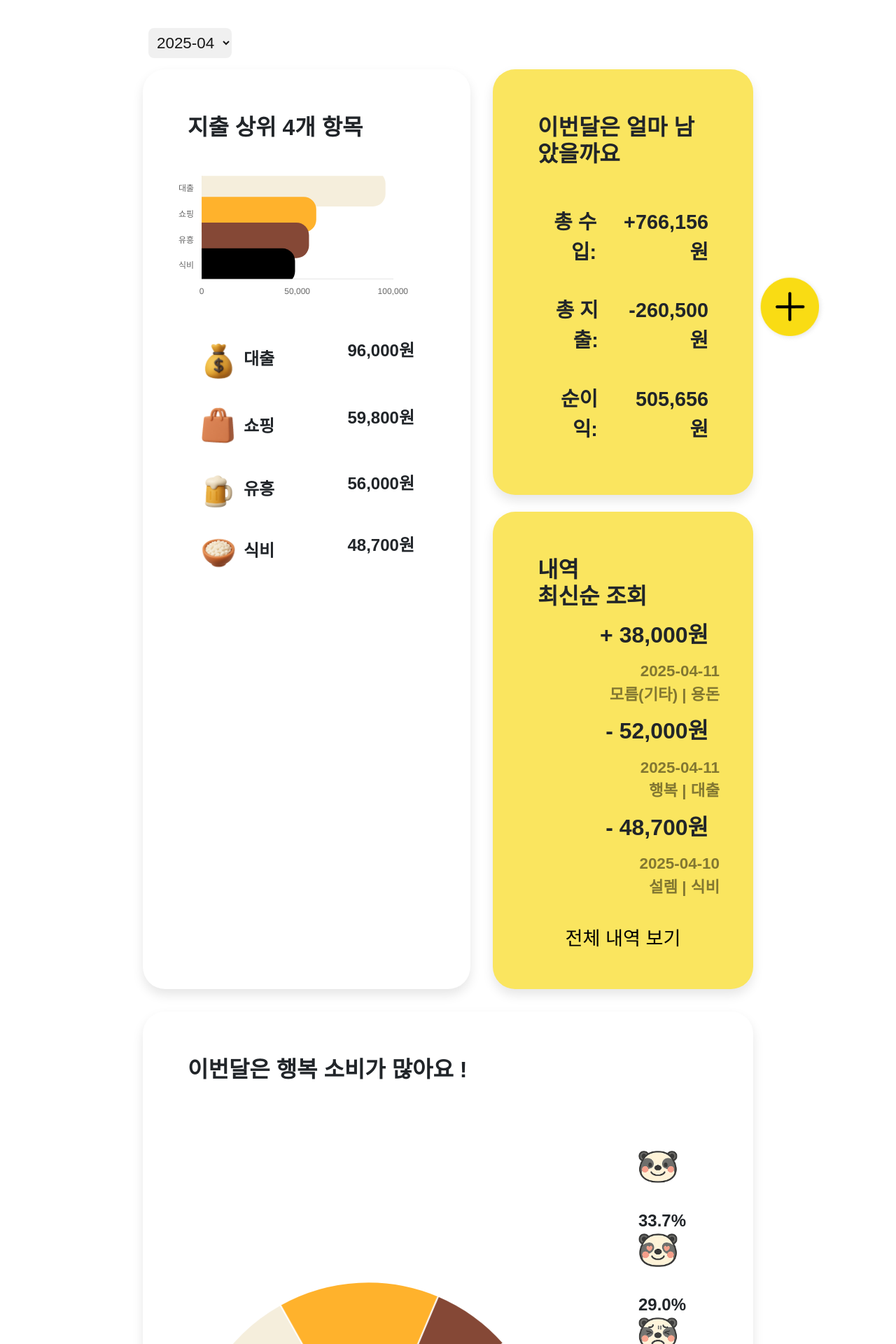
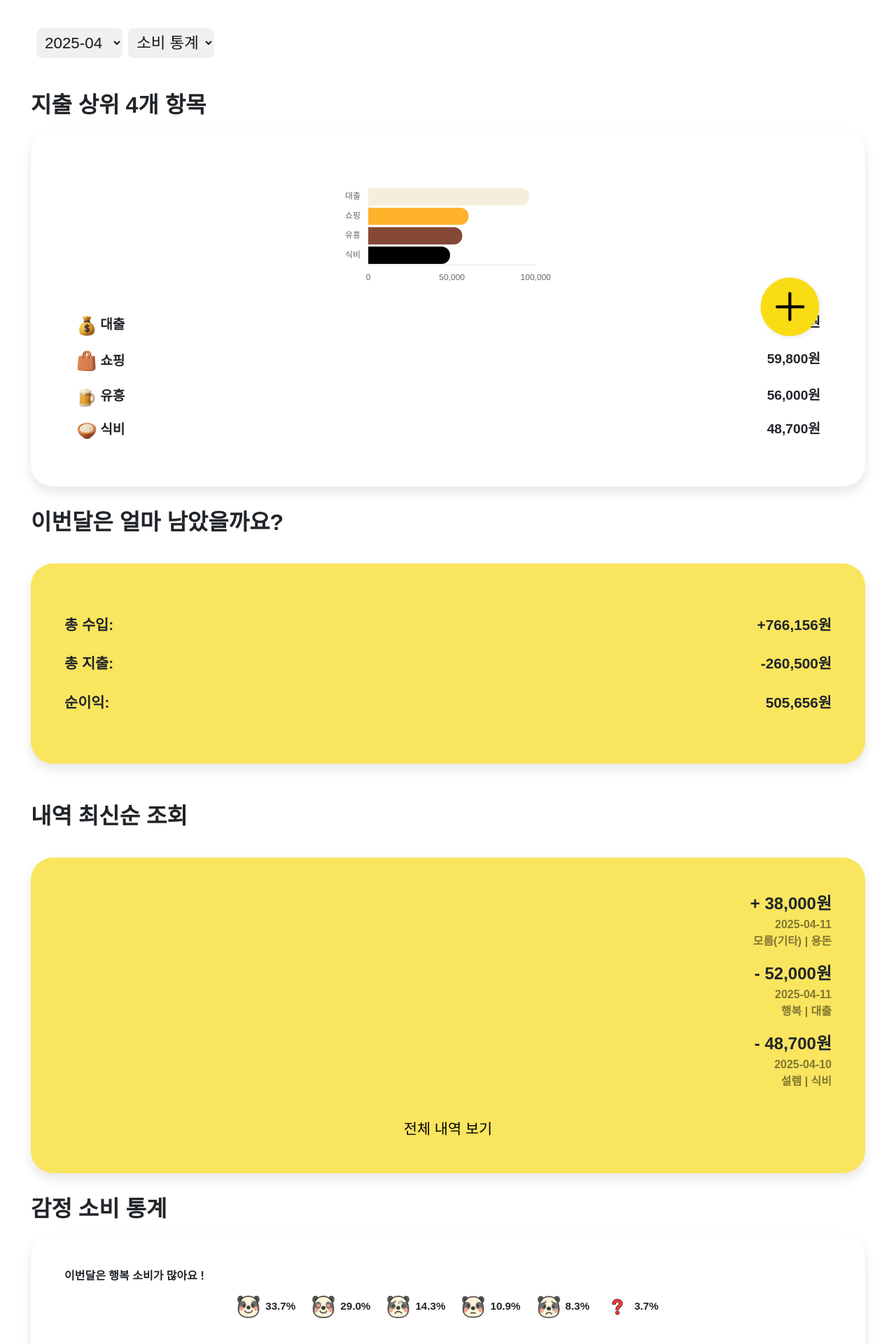
Before and after one commit to hellozo0/Gulp, a Vue app in the folder gulp-web/: page /home in a window 1280 px wide. Shown: the part 260-2180 px from the top of the page at 70% size. Built offline with nearby package versions, Linux system fonts and the light colour scheme; data requests are answered from the project's data file; what v-calendar would draw is missing.

Commit message:
feat : 통계 컴포넌트 수직 정렬 후 앱뷰 전환

```diff
--- a/gulp-web/src/components/ByEmotion.vue
+++ b/gulp-web/src/components/ByEmotion.vue
@@ -1,26 +1,29 @@
 <template>
   <div>
-    <h2 v-if="emotionStore.topCategories.length">
+    <div class="topEmotion" v-if="emotionStore.topCategories.length">
       이번달은 {{ emotionStore.emotionTitle }} 소비가 많아요 !
-    </h2>
-    <h2 v-else>이번달은 등록된 감정 소비가 없어요</h2>
-    <div class="chart-section">
-      <div class="chart-container">
-        <canvas ref="doughnut"></canvas>
+    </div>
+    <div class="topEmotion" v-else>이번달은 등록된 감정 소비가 없어요</div>
+
+    <!-- 가로 퍼센트 리스트 -->
+    <div class="emotion-list">
+      <div
+        class="emotion-item"
+        v-for="item in emotionStore.topCategories"
+        :key="item.emotion"
+      >
+        <img :src="getImageUrl(item.emotion)" alt="icon" class="icon" />
+        <span>{{ item.percent }}%</span>
       </div>
-      <br />
-      <ul>
-        <li v-for="item in emotionStore.topCategories" :key="item.emotion">
-          <div class="expense">
-            <img :src="getImageUrl(item.emotion)" alt="icon" class="icon" />
-            &nbsp;&nbsp;
-            <span style="float: right"> {{ item.percent }}% </span>
-          </div>
-        </li>
-      </ul>
+    </div>
+
+    <!-- 도넛 차트 -->
+    <div class="chart-container">
+      <canvas ref="doughnut"></canvas>
     </div>
   </div>
 </template>
+
 <script setup>
 import { ref, watch, onMounted } from 'vue';
 import { useEmotionStore } from '@/stores/emotion'; // 경로는 프로젝트 구조에 맞게
@@ -117,24 +120,52 @@ h3 {
   padding: 2rem 1rem;
 }
 
+/* .chart-container {
+  width: 100%;
+  position: relative;
+} */
+
+.emotion-list {
+  display: flex;
+  justify-content: center;
+  flex-wrap: wrap;
+  gap: 1.5rem;
+  padding: 1rem 0;
+}
+
+.emotion-item {
+  display: flex;
+  align-items: center;
+  font-weight: bold;
+  font-size: 0.95rem;
+}
+
+.icon {
+  width: 2rem;
+  height: 2rem;
+  margin-right: 0.5rem;
+}
+
 .chart-container {
-  width: 900px;
-  position: relative;
+  width: 100%;
+  max-width: 400px;
+  margin: 0 auto;
+  padding-top: 1.5rem;
 }
 
 canvas {
-  width: 100% !important;
-  height: 100% !important;
+  width: 100%;
+  height: auto;
   display: block;
 }
 
 .chart-text {
-  max-width: 250px;
+  max-width: 100%;
   font-size: 1rem;
-  line-height: 1.6;
+  line-height: 100%;
 }
 
-ul {
+/* ul {
   list-style: none;
   padding: 0;
   margin-top: 1rem;
@@ -143,22 +174,22 @@ ul {
 li {
   margin-bottom: 0.5rem;
   font-size: 0.95rem;
-}
+} */
 
-h2 {
+.topEmotion {
   font-weight: bold;
-  margin: 1rem;
+  font-size: 1rem;
 }
 
 .expense {
-  font-size: 1.5rem;
+  font-size: 1rem;
   font-weight: bold;
   margin: 2rem;
 }
 
-.icon {
-  width: 3.5rem;
+/* .icon {
+  width: 2rem;
   margin-right: 0.5rem;
   vertical-align: middle;
-}
+} */
 </style>
--- a/gulp-web/src/components/BySpending.vue
+++ b/gulp-web/src/components/BySpending.vue
@@ -1,6 +1,6 @@
 <template>
   <div>
-    <h2>지출 상위 4개 항목</h2>
+    <!-- <h2>지출 상위 4개 항목</h2> -->
     <br />
     <canvas ref="barChart"></canvas>
   </div>
@@ -73,8 +73,8 @@ const renderChart = (labels, data) => {
             '#000000',
             '#706D54',
           ],
-          borderRadius: 18,
-          barThickness: 50,
+          borderRadius: 15,
+          barThickness: 24,
           barPercentage: 0.6,
           categoryPercentage: 0.8,
         },
@@ -119,15 +119,18 @@ onMounted(updateChart);
 watch(() => props.selectedMonth, updateChart);
 </script>
 <style scoped>
-h2 {
+/* h2 {
   font-weight: bold;
   margin: 1rem;
+} */
+
+canvas {
+  max-width: 100%;
+  height: auto;
+  display: block;
+  margin: 0 auto;
 }
 
-canvas {
-  max-width: 90%;
-  text-align: center;
-}
 ul {
   list-style: none;
   padding: 0;
@@ -139,14 +142,14 @@ li {
 }
 
 .expense {
-  font-size: 1.5rem;
+  font-size: 1.2rem;
   font-weight: bold;
-  margin: 2rem;
+  margin: 1rem;
 }
 
 .icon {
-  width: 3.5rem;
-  margin-right: 0.5rem;
+  width: 2rem;
+  margin-right: 0.2rem;
   vertical-align: middle;
 }
 </style>
--- a/gulp-web/src/components/NetProfit.vue
+++ b/gulp-web/src/components/NetProfit.vue
@@ -1,6 +1,6 @@
 <template>
   <div class="result">
-    <h2>이번달은 얼마 남았을까요</h2>
+    <!-- <h2>이번달은 얼마 남았을까요</h2> -->
     <br />
     <div class="between">
       <p>총 수입:</p>
@@ -39,15 +39,15 @@ const totalExpense = computed(() =>
 const netIncome = computed(() => netProfitStore.netIncome(props.selectedMonth));
 </script>
 <style scoped>
-h2 {
+/* h2 {
   font-weight: bold;
   margin: 1rem;
-}
+} */
 p {
-  font-size: 1.8rem;
+  font-size: 1.3rem;
   text-align: right;
   font-weight: bold;
-  margin: 1rem;
+  /* margin: 1rem; */
 }
 .between {
   display: flex;
--- a/gulp-web/src/components/SortByLatest.vue
+++ b/gulp-web/src/components/SortByLatest.vue
@@ -1,3 +1,20 @@
+<template>
+  <div>
+    <!-- <h2>내역 <br />최신순 조회</h2> -->
+
+    <ul>
+      <li v-for="item in latestStore.latestThree" :key="item.budgetId">
+        <div class="latest">
+          {{ item.type === 'income' ? '+' : '-' }}
+          {{ Number(item.money).toLocaleString() }}원
+        </div>
+        <p>{{ item.date }} <br />{{ item.emotion }} | {{ item.category }}</p>
+      </li>
+    </ul>
+    <br />
+    <a href="http://localhost:5173/history">전체 내역 보기</a>
+  </div>
+</template>
 <script setup>
 import { onMounted, watch } from 'vue';
 import { useLatestStore } from '@/stores/latest';
@@ -19,40 +36,25 @@ watch(
   }
 );
 </script>
-
-<template>
-  <div>
-    <h2>내역 <br />최신순 조회</h2>
-
-    <ul>
-      <li v-for="item in latestStore.latestThree" :key="item.budgetId">
-        <h2>
-          {{ item.type === 'income' ? '+' : '-' }}
-          {{ Number(item.money).toLocaleString() }}원
-        </h2>
-        <p>{{ item.date }} <br />{{ item.emotion }} | {{ item.category }}</p>
-      </li>
-    </ul>
-    <br />
-    <h4><a href="http://localhost:5173/history">전체 내역 보기</a></h4>
-  </div>
-</template>
-
 <style scoped>
 ul {
   list-style-type: none;
   text-align: right;
 }
-h4 {
+/* h4 {
   text-align: center;
   color: black;
-  font-size: 1.7rem;
-}
+  font-size: 1.5rem;
+  margin-top: 1rem;
+} */
 a {
+  display: block;
   color: black;
+  text-align: center;
+  font-size: 1.3rem;
   text-decoration: none;
 }
-a:hover {
+a:active {
   color: rgb(186, 163, 46);
   background-color: transparent;
 }
@@ -61,12 +63,13 @@ h3 {
   margin: 1rem;
 }
 p {
-  font-size: 1.4rem;
+  font-size: 1rem;
   font-weight: bold;
   color: rgba(0, 0, 0, 0.479);
 }
-h2 {
+.latest {
   font-weight: bold;
-  margin: 1rem;
+  font-size: 1.5rem;
+  /* margin: 1rem; */
 }
 </style>
--- a/gulp-web/src/pages/Home.vue
+++ b/gulp-web/src/pages/Home.vue
@@ -1,5 +1,6 @@
 <template>
   <div class="container-fluid">
+    <div style="display: flex">
       <!-- 월 선택 -->
       <div class="month-selector">
         <select v-model="selectedMonth" id="month">
@@ -8,24 +9,38 @@
           </option>
         </select>
       </div>
-
-    <div class="flexbox-container">
+      <!--목차 스크롤-->
+      <select @change="scrollToSectionHandler" class="section-selector">
+        <option value="">소비 통계</option>
+        <option value="지출별">지출별</option>
+        <option value="순이익">순이익</option>
+        <option value="최신순">최신순</option>
+        <option value="감정별">감정별</option>
+      </select>
+    </div>
+    <!-- <div class="flexbox-container"> -->
+    <div>
       <!-- 지출별 -->
+      <h2 id="지출별" style="font-weight: bold">지출 상위 4개 항목</h2>
       <div class="bySpending">
         <BySpending :selectedMonth="selectedMonth" />
       </div>
+      <!-- <br /> -->
       <div class="right-column">
         <!-- 순이익 -->
+        <h2 id="순이익" style="font-weight: bold">이번달은 얼마 남았을까요?</h2>
         <div class="netProfit">
           <NetProfit :selectedMonth="selectedMonth" />
         </div>
         <!-- 최신순 -->
+        <h2 id="최신순" style="font-weight: bold">내역 최신순 조회</h2>
         <div class="sortByLatest">
           <SortByLatest :selectedMonth="selectedMonth" />
         </div>
       </div>
     </div>
     <!-- 감정별 -->
+    <h2 id="감정별" style="font-weight: bold">감정 소비 통계</h2>
     <div class="byEmotion">
       <ByEmotion :selectedMonth="selectedMonth" />
     </div>
@@ -37,11 +52,15 @@
         @togglePopup="toggleQuickCreate"
       />
     </div>
+    <!-- 맨 위로 버튼 추가 -->
+    <button v-show="showTopButton" @click="scrollToTop" class="go-to-top-btn">
+      <i class="fa-solid fa-chevron-up"></i>
+    </button>
   </div>
 </template>
 
 <script setup>
-import { ref, onMounted } from 'vue';
+import { ref, onMounted, onBeforeUnmount } from 'vue';
 import axios from 'axios';
 import SortByLatest from '@/components/SortByLatest.vue';
 import ByEmotion from '@/components/ByEmotion.vue';
@@ -68,6 +87,43 @@ onMounted(async () => {
   availableMonths.value = months.sort((a, b) => new Date(b) - new Date(a));
   // selectedMonth : 가장 최신 월로 설정
   selectedMonth.value = availableMonths.value[0];
+});
+
+// 목차 스크롤
+function scrollToSectionHandler(event) {
+  const id = event.target.value;
+  if (id) {
+    const el = document.getElementById(id);
+    if (el) {
+      // 먼저 스크롤
+      el.scrollIntoView({ behavior: 'smooth', block: 'start' });
+
+      // 약간 delay 후 약간 위로 조정 (예: 80px 위로)
+      setTimeout(() => {
+        window.scrollBy({ top: -100, behavior: 'smooth' });
+      }, 450);
+    }
+  }
+}
+
+// 맨 위로 가기 버튼
+
+const showTopButton = ref(false);
+
+const scrollToTop = () => {
+  window.scrollTo({ top: 0, behavior: 'smooth' });
+};
+
+const handleScroll = () => {
+  showTopButton.value = window.scrollY > 300; // 300px 이상 스크롤 시 표시
+};
+
+onMounted(() => {
+  window.addEventListener('scroll', handleScroll);
+});
+
+onBeforeUnmount(() => {
+  window.removeEventListener('scroll', handleScroll);
 });
 </script>
 
@@ -99,6 +155,49 @@ export default {
 </script> -->
 
 <style scoped>
+/* index */
+/* .index_bySpending {
+font-weight: ;
+} */
+
+/* 맨 위로 가기 버튼 */
+.go-to-top-btn {
+  border-radius: 50%;
+  padding: 20px;
+  width: 5.5rem;
+  height: 5.5rem;
+  background-color: #f8dd26;
+  border: none;
+  font-size: 2rem;
+  cursor: pointer;
+  display: flex;
+  align-items: center;
+  justify-content: center;
+  box-shadow: 0 4px 8px rgba(0, 0, 0, 0.2);
+  position: fixed;
+  bottom: 200px;
+  right: 110px;
+  z-index: 2000;
+}
+
+.go-to-top-btn:hover {
+  transform: scale(0.9); /* 클릭 시 크기 10% 줄어드는 효과 */
+}
+
+.go-to-top-btn:active {
+  transform: scale(0.8); /* 클릭 시 좀 더 줄어들게 설정 */
+}
+
+.section-selector {
+  margin-bottom: 1rem;
+  font-size: 1.4rem;
+}
+
+h2 {
+  margin-top: 2rem;
+  margin-bottom: 1rem;
+}
+
 .month-selector {
   margin-bottom: 1rem;
   font-size: 1.4rem;
@@ -109,10 +208,15 @@ select {
   border-radius: 0.5rem;
   border: none;
   opacity: 90%;
+  width: 7.7rem;
   /* background-color: #fae55f; */
 }
 select:hover {
   background-color: #fae55f;
+}
+select option {
+  font-size: 0.8rem;
+  padding: 2px 4px;
 }
 </style>
 
@@ -121,7 +225,7 @@ select:hover {
   font-family: sans-serif;
 }
 .container-fluid {
-  width: 70%;
+  width: 95%;
   max-width: none;
   min-height: 100vh;
   margin: 0 auto;
@@ -139,10 +243,9 @@ select:hover {
 /* 왼쪽 박스 */
 .bySpending {
   background-color: white;
-  /* padding: 2rem; */
   min-height: 100px;
   max-height: 100%;
-  max-width: 70%;
+  max-width: 100%;
   border-radius: 2rem;
   box-shadow: 0 0.5rem 1rem rgba(0, 0, 0, 0.1);
   flex: 1;
@@ -155,7 +258,7 @@ select:hover {
   display: flex;
   min-height: 100px;
   max-height: 100%;
-  max-width: 70%;
+  max-width: 100%;
   flex-direction: column;
   gap: 1.5rem;
   flex: 1;
```
Lines whose indentation alone changed are shown as unchanged.
